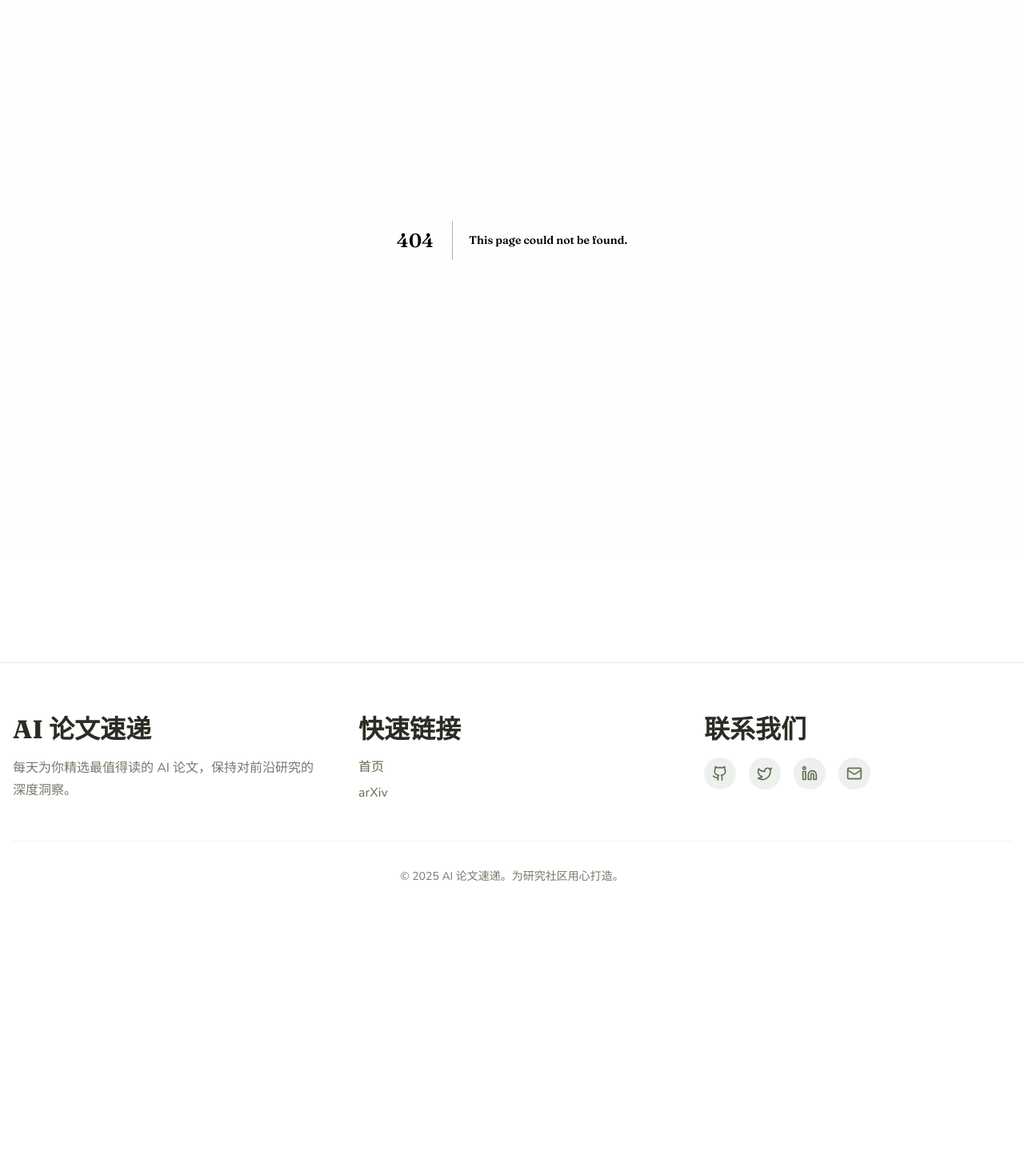
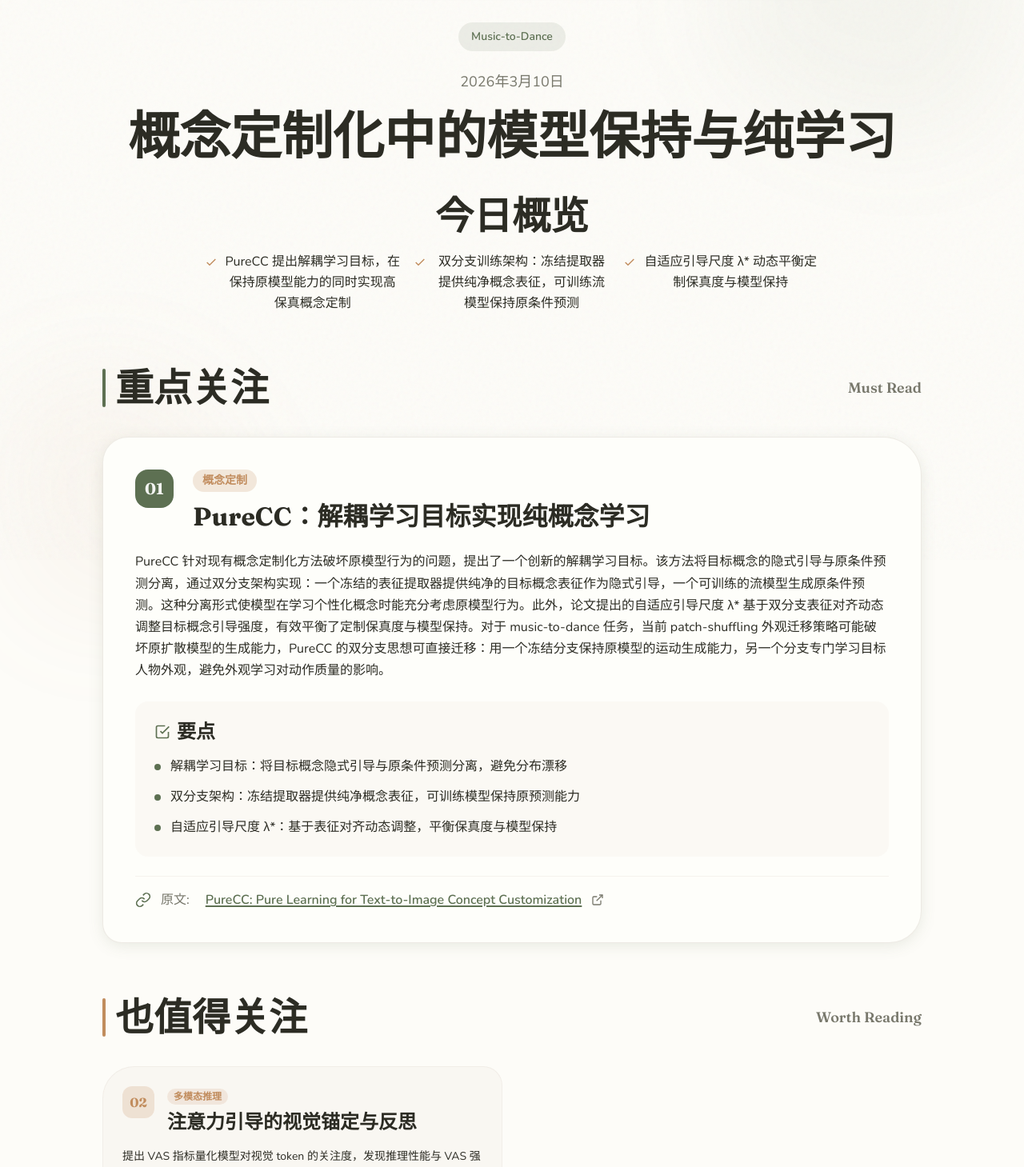
Before and after one commit to GHOST-LOVE-YOU/yiny, a Next.js app: page /zh/daily/music-to-dance/2026-03-10 in a window 1280 px wide. Before the commit this address had no page. Shown: the part 100-1559 px from the top of the page at 80% size. Before the commit the page ends 1272 px from the top, so only its background shows below. Built offline with nearby package versions, Linux system fonts and the light colour scheme.

Commit message:
digest(music-to-dance): 2026-03-10 - 概念定制化中的模型保持与纯学习
Model Preservation and Pure Learning in Concept Customization
Auto-generated by OpenClaw daily-paper-digest skill.

```diff
--- /dev/null
+++ b/src/app/[locale]/daily/music-to-dance/2026-03-10/page.tsx
@@ -0,0 +1,149 @@
+import {
+  DigestLayout, MustRead, Paper, KeyPoints, PaperLink,
+  WorthReading, NotableItem, Observation
+} from '@/components/digest'
+import { getUI, type Locale, locales } from '@/lib/i18n'
+import type { Metadata } from 'next'
+
+const content = {
+  zh: {
+    roleName: "Music-to-Dance",
+    title: "概念定制化中的模型保持与纯学习",
+    overview: [
+      "PureCC 提出解耦学习目标，在保持原模型能力的同时实现高保真概念定制",
+      "双分支训练架构：冻结提取器提供纯净概念表征，可训练流模型保持原条件预测",
+      "自适应引导尺度 λ* 动态平衡定制保真度与模型保持"
+    ],
+    papers: [
+      {
+        num: 1,
+        tag: "概念定制",
+        title: "PureCC：解耦学习目标实现纯概念学习",
+        description: "PureCC 针对现有概念定制化方法破坏原模型行为的问题，提出了一个创新的解耦学习目标。该方法将目标概念的隐式引导与原条件预测分离，通过双分支架构实现：一个冻结的表征提取器提供纯净的目标概念表征作为隐式引导，一个可训练的流模型生成原条件预测。这种分离形式使模型在学习个性化概念时能充分考虑原模型行为。此外，论文提出的自适应引导尺度 λ* 基于双分支表征对齐动态调整目标概念引导强度，有效平衡了定制保真度与模型保持。对于 music-to-dance 任务，当前 patch-shuffling 外观迁移策略可能破坏原扩散模型的生成能力，PureCC 的双分支思想可直接迁移：用一个冻结分支保持原模型的运动生成能力，另一个分支专门学习目标人物外观，避免外观学习对动作质量的影响。",
+        keyPoints: [
+          "解耦学习目标：将目标概念隐式引导与原条件预测分离，避免分布漂移",
+          "双分支架构：冻结提取器提供纯净概念表征，可训练模型保持原预测能力",
+          "自适应引导尺度 λ*：基于表征对齐动态调整，平衡保真度与模型保持"
+        ],
+        href: "https://arxiv.org/abs/2603.07561",
+        paperLink: "PureCC: Pure Learning for Text-to-Image Concept Customization",
+      },
+    ],
+    worthReading: [
+      {
+        num: 2,
+        title: "注意力引导的视觉锚定与反思",
+        tag: "多模态推理",
+        href: "https://arxiv.org/abs/2603.03825",
+        description: "提出 VAS 指标量化模型对视觉 token 的关注度，发现推理性能与 VAS 强相关(r=0.9616)。可借鉴到 3D Audio Attention 的注意力分配诊断。",
+      },
+    ],
+    observation: "今日论文数量较少（仅4篇），但 PureCC 的双分支训练思想对 video generation 的外观保持问题有直接启发。当前 music-to-dance 的 patch-shuffling 策略在迁移参考人物外观时，可能无意中破坏了原模型生成自然动作的能力。借鉴 PureCC 的「冻结分支保持原能力 + 可训练分支学习目标」架构，或许可以设计一个类似的解耦方案：冻结原扩散模型的 motion 相关层，仅训练外观适配模块，从而在保持动作质量的同时实现更好的身份保持。",
+  },
+  en: {
+    roleName: "Music-to-Dance",
+    title: "Model Preservation and Pure Learning in Concept Customization",
+    overview: [
+      "PureCC proposes decoupled learning objectives for high-fidelity customization while preserving original model capabilities",
+      "Dual-branch architecture: frozen extractor provides pure concept representations, trainable flow model maintains original conditional prediction",
+      "Adaptive guidance scale λ* dynamically balances customization fidelity and model preservation"
+    ],
+    papers: [
+      {
+        num: 1,
+        tag: "Concept Customization",
+        title: "PureCC: Decoupled Learning for Pure Concept Learning",
+        description: "PureCC addresses the issue of existing concept customization methods disrupting original model behavior by proposing an innovative decoupled learning objective. The method separates implicit guidance of the target concept from original conditional prediction through a dual-branch architecture: a frozen representation extractor provides purified target concept representations as implicit guidance, while a trainable flow model generates original conditional predictions. This separated form allows the model to fully consider original model behavior when learning personalized concepts. Additionally, the adaptive guidance scale λ* dynamically adjusts target concept guidance strength based on cross-branch representation alignment, effectively balancing customization fidelity and model preservation. For music-to-dance tasks, current patch-shuffling appearance transfer strategies may compromise the original diffusion model's generation capabilities. PureCC's dual-branch concept can be directly transferred: use a frozen branch to preserve the original model's motion generation capability, and another branch dedicated to learning target person appearance, avoiding the impact of appearance learning on motion quality.",
+        keyPoints: [
+          "Decoupled learning objective: separates target concept implicit guidance from original conditional prediction to avoid distribution drift",
+          "Dual-branch architecture: frozen extractor provides pure concept representations, trainable model maintains original prediction capability",
+          "Adaptive guidance scale λ*: dynamically adjusts based on representation alignment, balancing fidelity and model preservation"
+        ],
+        href: "https://arxiv.org/abs/2603.07561",
+        paperLink: "PureCC: Pure Learning for Text-to-Image Concept Customization",
+      },
+    ],
+    worthReading: [
+      {
+        num: 2,
+        title: "Attention-Guided Visual Anchoring and Reflection",
+        tag: "Multimodal Reasoning",
+        href: "https://arxiv.org/abs/2603.03825",
+        description: "Proposes VAS metric to quantify model attention to visual tokens, finding strong correlation (r=0.9616) between reasoning performance and VAS. Can inspire 3D Audio Attention diagnostics.",
+      },
+    ],
+    observation: "Limited paper volume today (only 4 papers), but PureCC's dual-branch training concept offers direct inspiration for appearance preservation in video generation. Current music-to-dance patch-shuffling strategies may inadvertently compromise the original model's ability to generate natural motions when transferring reference person appearance. Drawing from PureCC's 'frozen branch preserves original capability + trainable branch learns target' architecture, a similar decoupled approach could be designed: freeze original diffusion model's motion-related layers while only training appearance adaptation modules, achieving better identity preservation while maintaining motion quality.",
+  },
+}
+
+export function generateStaticParams() {
+  return locales.map(locale => ({ locale }))
+}
+
+export async function generateMetadata({
+  params,
+}: {
+  params: Promise<{ locale: Locale }>
+}): Promise<Metadata> {
+  const { locale } = await params
+  const c = content[locale]
+  return {
+    title: c.title,
+    alternates: {
+      languages: {
+        'zh-CN': `/zh/daily/music-to-dance/2026-03-10`,
+        'en': `/en/daily/music-to-dance/2026-03-10`,
+      },
+    },
+  }
+}
+
+export default async function Page({
+  params,
+}: {
+  params: Promise<{ locale: Locale }>
+}) {
+  const { locale } = await params
+  const c = content[locale]
+
+  return (
+    <DigestLayout
+      locale={locale}
+      date="2026-03-10"
+      roleId="music-to-dance"
+      roleName={c.roleName}
+      title={c.title}
+      overview={c.overview}
+    >
+      <MustRead>
+        {c.papers.map((paper) => (
+          <Paper key={paper.num} num={paper.num} tag={paper.tag} title={paper.title}>
+            <p>{paper.description}</p>
+            <KeyPoints points={paper.keyPoints} />
+            <PaperLink href={paper.href} title={paper.paperLink} />
+          </Paper>
+        ))}
+      </MustRead>
+
+      <WorthReading>
+        {c.worthReading.map((item) => (
+          <NotableItem
+            key={item.num}
+            num={item.num}
+            title={item.title}
+            tag={item.tag}
+            href={item.href}
+          >
+            {item.description}
+          </NotableItem>
+        ))}
+      </WorthReading>
+
+      {c.observation ? (
+        <Observation>
+          <p>{c.observation}</p>
+        </Observation>
+      ) : null}
+    </DigestLayout>
+  )
+}
--- a/src/data/registry.ts
+++ b/src/data/registry.ts
@@ -102,31 +102,6 @@ export const registry: DigestMeta[] = [
     mustReadCount: 3,
     worthReadingCount: 3,
   },
-]
-
-export function getAllRoleIds(): string[] {
-  const ids = new Set(registry.map(meta => meta.roleId))
-  return Array.from(ids)
-}
-
-export function getByRole(roleId: string): DigestMeta[] {
-  return registry
-    .filter(meta => meta.roleId === roleId)
-    .sort((a, b) => b.date.localeCompare(a.date))
-}
-
-export function getLatestPerRole(): DigestMeta[] {
-  const latestMap = new Map<string, DigestMeta>()
-  for (const meta of registry) {
-    const existing = latestMap.get(meta.roleId)
-    if (!existing || meta.date.localeCompare(existing.date) > 0) {
-      latestMap.set(meta.roleId, meta)
-    }
-  }
-  return Array.from(latestMap.values())
-}
-
-// Helper function to get localized string from bilingual object
   {
     roleId: "music-to-dance",
     roleName: { zh: "Music-to-Dance 视频生成研究者", en: "Music-to-Dance Video Generation Researcher" },
@@ -134,6 +109,14 @@ export function getLatestPerRole(): DigestMeta[] {
     title: { zh: "物理一致性视频生成与身份保持技术的新进展", en: "Advances in Physics-Consistent Video Generation and Identity Preservation" },
     mustReadCount: 3,
     worthReadingCount: 4,
+  },
+  {
+    roleId: "music-to-dance",
+    roleName: { zh: "Music-to-Dance 视频生成研究者", en: "Music-to-Dance Video Generation Researcher" },
+    date: "2026-03-10",
+    title: { zh: "概念定制化中的模型保持与纯学习", en: "Model Preservation and Pure Learning in Concept Customization" },
+    mustReadCount: 1,
+    worthReadingCount: 1,
   },
 ]
 
```
